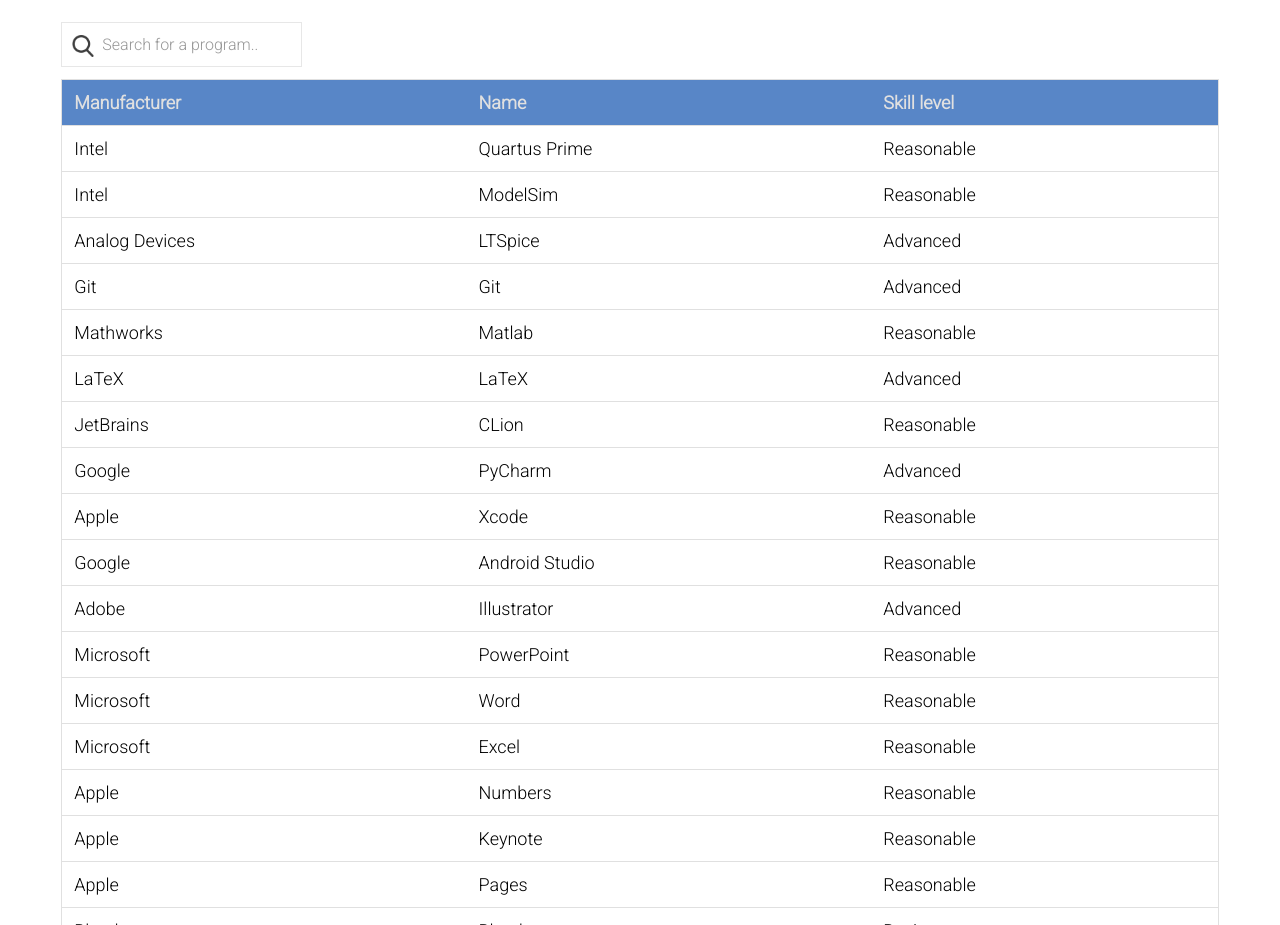
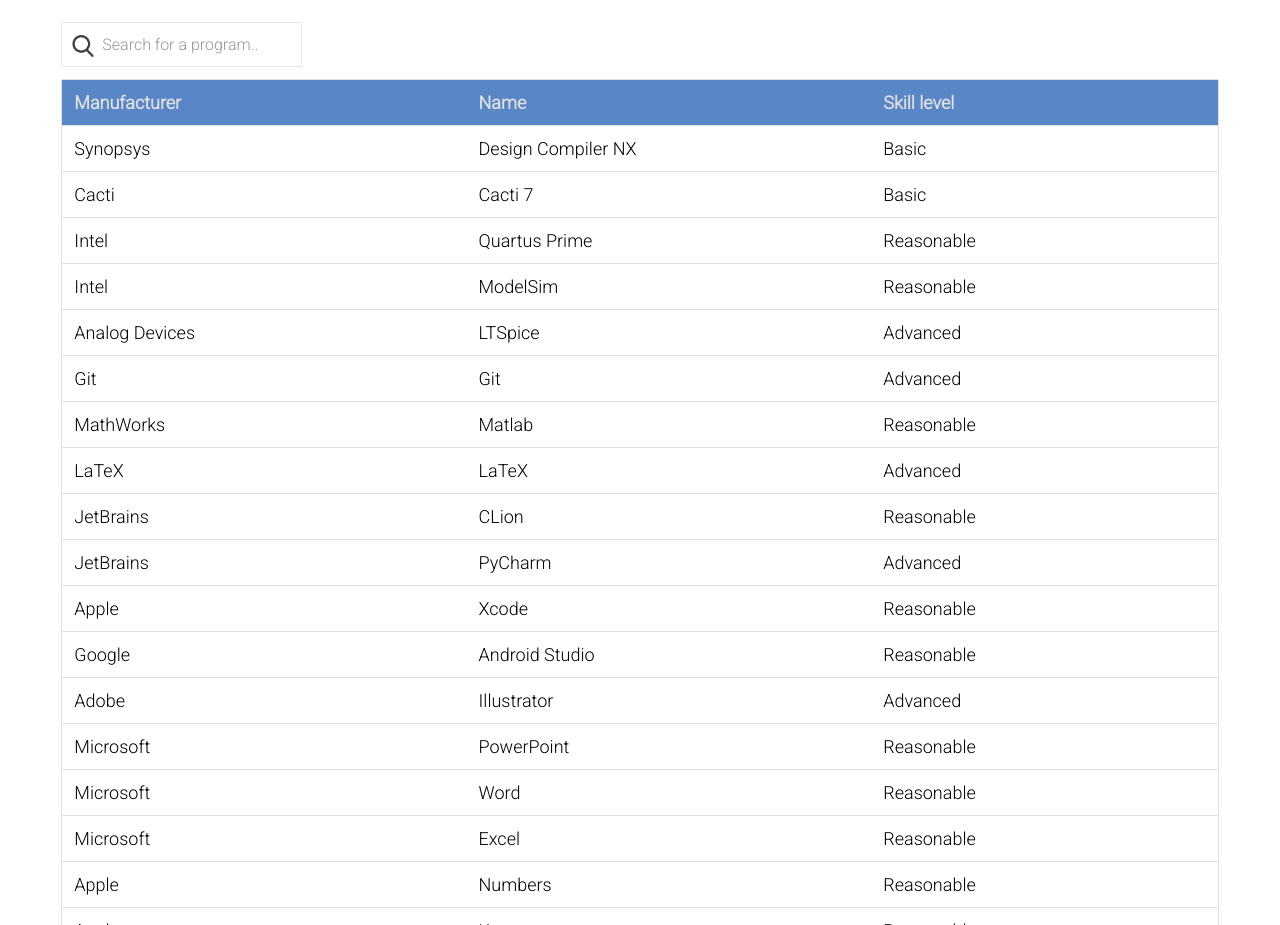
Before and after one commit to lsonnino/lsonnino.github.io, a plain HTML site: page extra.html in a window 1280 px wide. Shown: the part 1000-1925 px from the top of the page. Drawn offline with nearby package versions, Linux system fonts and the light colour scheme.

Commit message:
Added skills

```diff
--- a/extra.html
+++ b/extra.html
@@ -134,6 +134,16 @@
                         <th style="width:30%;">Skill level</th>
                     </tr>
                     <tr>
+                        <td>Synopsys</td>
+                        <td>Design Compiler NX</td>
+                        <td>Basic</td>
+                    </tr>
+                    <tr>
+                        <td>Cacti</td>
+                        <td>Cacti 7</td>
+                        <td>Basic</td>
+                    </tr>
+                    <tr>
                         <td>Intel</td>
                         <td>Quartus Prime</td>
                         <td>Reasonable</td>
@@ -154,7 +164,7 @@
                         <td>Advanced</td>
                     </tr>
                     <tr>
-                        <td>Mathworks</td>
+                        <td>MathWorks</td>
                         <td>Matlab</td>
                         <td>Reasonable</td>
                     </tr>
@@ -169,7 +179,7 @@
                         <td>Reasonable</td>
                     </tr>
                     <tr>
-                        <td>Google</td>
+                        <td>JetBrains</td>
                         <td>PyCharm</td>
                         <td>Advanced</td>
                     </tr>
```
Also changed, not shown: contact.html (+1 -1 lines).
